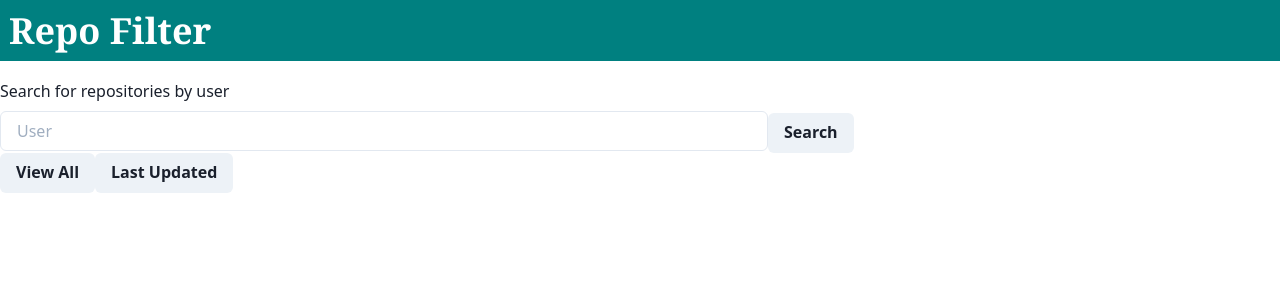
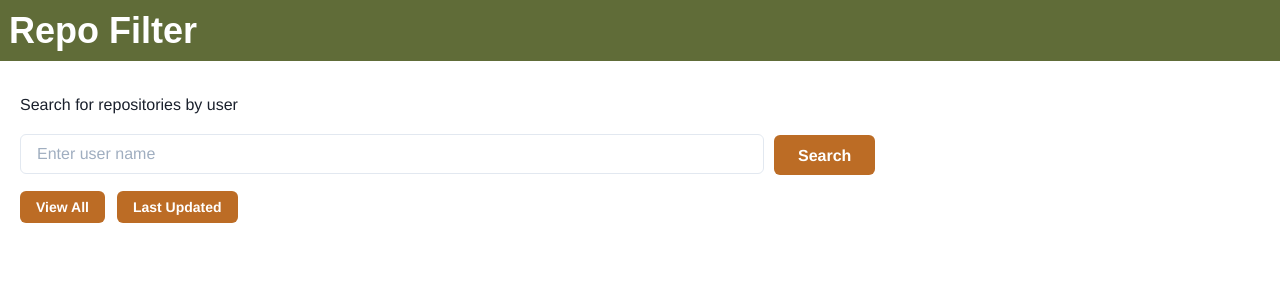
Before and after one commit to keelnu/repo-filter, a React app: page / in a window 1280 px wide. Shown: the top 300 px of the page. Built offline with nearby package versions, Linux system fonts and the light colour scheme.

Commit message:
Implemented color theme

```diff
--- a/client/App.jsx
+++ b/client/App.jsx
@@ -51,7 +51,9 @@ const App = () => {
 	return (
     <ApolloProvider client={client}>
       <Header />
-      <Box>
+      <Box
+        padding='14px 20px'
+      >
         <SearchBar />
         <FilterButtons />
       </Box>
--- a/client/components/FilterButtons.jsx
+++ b/client/components/FilterButtons.jsx
@@ -6,8 +6,8 @@ import {
  const FilterButtons = () => {
 	return (
     <div>
-      <Button size='md'>View All</Button>
-      <Button size='md'>Last Updated</Button>
+      <Button size='sm'>View All</Button>
+      <Button size='sm'>Last Updated</Button>
     </div>
 	);
 }
--- a/client/components/Header.jsx
+++ b/client/components/Header.jsx
@@ -10,7 +10,7 @@ import { Box, Heading, Flex } from '@chakra-ui/react';
         as='h1'
         size='xl'
         color='white'
-        bg='teal'
+        bg='olive'
         padding='0.25em'
         mb='0.5em'
       >
--- a/client/components/SearchBar.jsx
+++ b/client/components/SearchBar.jsx
@@ -10,13 +10,14 @@ import {
     <div>
       <FormLabel>Search for repositories by user</FormLabel>
       <Input
-        placeholder='User'
+        placeholder='Enter user name'
         variant='outline'
         maxWidth='60%'
         size='md'
+        mr='10px'
         isRequired
       />
-      <Button size='md'>Search</Button>
+      <Button>Search</Button>
     </div>
 	);
 }
--- a/client/styles/theme.js
+++ b/client/styles/theme.js
@@ -9,14 +9,53 @@ const colors = {
 };
 
 const fonts = {
-  body: 'system-ui, sans-serif',
-  heading: 'Georgia, serif',
+  body: 'helvetica, sans-serif',
+  heading: 'Century Gothic, sans-serif',
   mono: 'Menlo, monospace',
+};
+
+const Button = {
+  // The styles all button have in common
+  baseStyle: {
+    fontWeight: 'bold',
+  },
+  // Two sizes: sm and md
+  sizes: {
+    sm: {
+      fontSize: '14px',
+      padding: '16px',
+      margin: '6px 12px 6px 0',
+    },
+    md: {
+      fontSize: '16px',
+      padding: '20px 24px',
+      margin: '10px 20px 10px 0',
+    },
+  },
+  // Two variants: outline and solid
+  variants: {
+    outline: {
+      border: '2px solid',
+      borderColor: 'terracotta',
+    },
+    solid: {
+      bg: 'terracotta',
+      color: 'white',
+    },
+  },
+  // The default size and variant values
+  defaultProps: {
+    size: 'md',
+    variant: 'solid',
+  },
 };
 
 const customTheme = extendTheme({
   colors,
   fonts,
+  components: {
+    Button,
+  },
 });
 
 export default customTheme;
```
